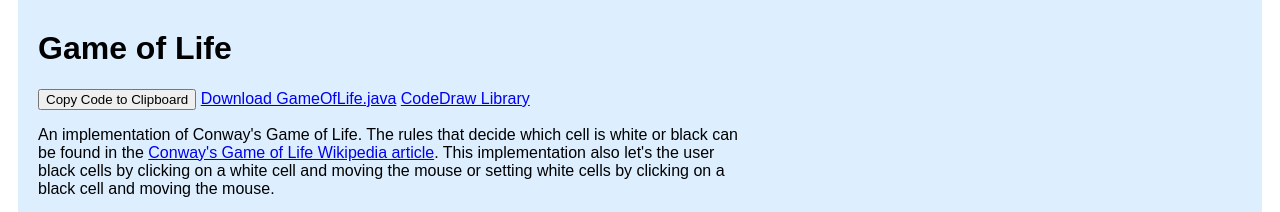
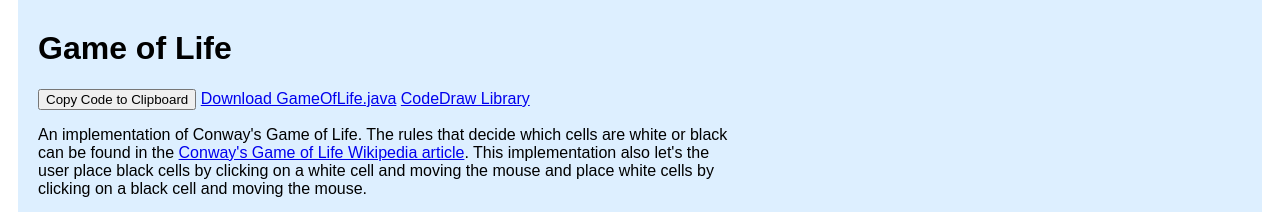
Before and after one commit to Krassnig/CodeDrawSample, a plain HTML site: page index.html in a window 1280 px wide. Shown: the part 2140-2352 px from the top of the page. Drawn offline with Linux system fonts and the light colour scheme; no server answers; grey boxes are pictures that could not be loaded.

Commit message:
Improve text

```diff
--- a/index.html
+++ b/index.html
@@ -31,10 +31,10 @@
 				<a href="https://github.com/Krassnig/CodeDraw">CodeDraw Library</a>
 				<p>
 					An implementation of Conway's Game of Life.
-					The rules that decide which cell is white or black can be found in the
+					The rules that decide which cells are white or black can be found in the
 					<a href="https://en.wikipedia.org/wiki/Conway%27s_Game_of_Life" referrerpolicy="noreferrer">Conway's Game of Life Wikipedia article</a>.
-					This implementation also let's the user black cells by clicking on a white cell and moving the mouse
-					or setting white cells by clicking on a black cell and moving the mouse.
+					This implementation also let's the user place black cells by clicking on a white cell and moving the mouse
+					and place white cells by clicking on a black cell and moving the mouse.
 				</p>
 				<video width="600" height="600" controls autoplay loop>
 					<source src="./assets/game-of-life/GameOfLifeVideo.mp4" type="video/mp4">
```
